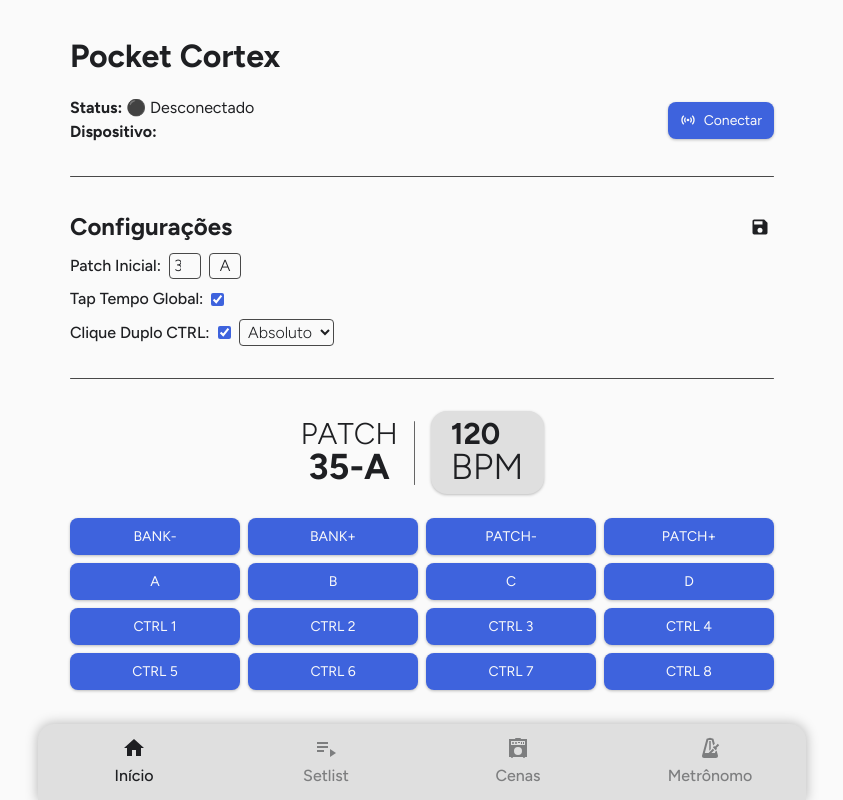
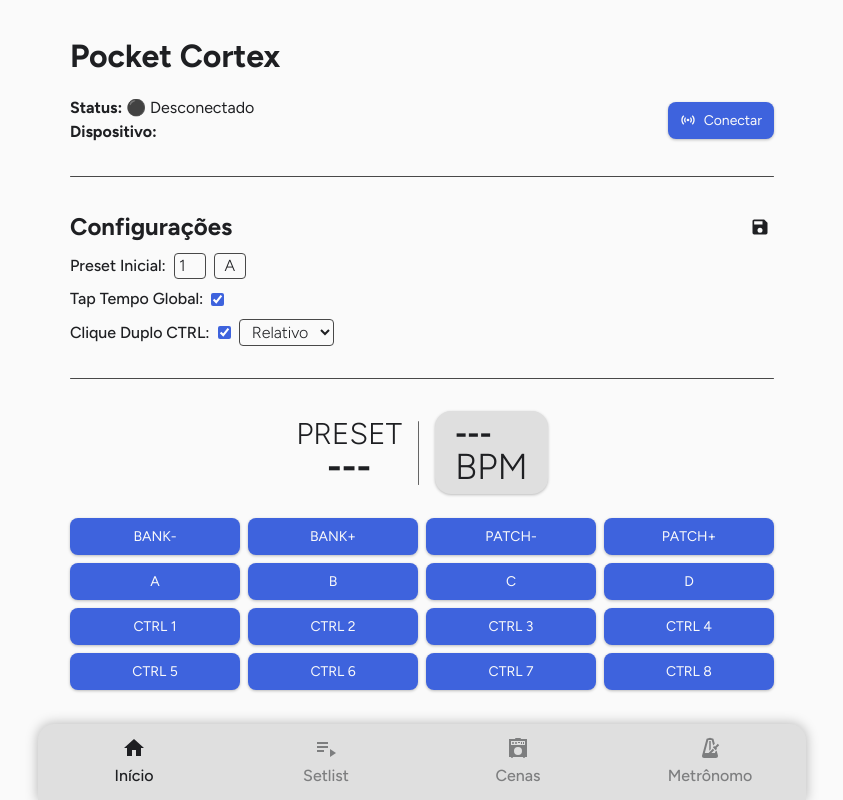
Before and after one commit to leocosta1/pocket-cortex, a React (Vite) app: page / in a window 1280 px wide. Shown: the whole page, without its empty margins (218-1061 px from the left). Built offline with nearby package versions, Linux system fonts and the light colour scheme.

Commit message:
feat: implement two basic app features (globalTapTempo and ctrlDoubleClick) and Home screen

```diff
--- /dev/null
+++ b/src/components/icons/DisconnectIcon.tsx
@@ -0,0 +1,14 @@
+import type { SVGAttributes } from 'react';
+
+export function DisconnectIcon(props: SVGAttributes<SVGElement>) {
+  return (
+    <svg
+      xmlns="http://www.w3.org/2000/svg"
+      viewBox="0 0 24 24"
+      fill="currentColor"
+      {...props}
+    >
+      <path d="M20.84 22.73L12.1 14C12.06 14 12.03 14 12 14C10.9 14 10 13.11 10 12C10 11.97 10 11.94 10 11.9L8.4 10.29C8.15 10.81 8 11.38 8 12C8 13.11 8.45 14.11 9.17 14.83L7.76 16.24C6.67 15.15 6 13.65 6 12C6 10.83 6.34 9.74 6.93 8.82L5.5 7.37C4.55 8.67 4 10.27 4 12C4 14.22 4.89 16.22 6.34 17.66L4.93 19.07C3.12 17.26 2 14.76 2 12C2 9.72 2.77 7.63 4.06 5.95L1.11 3L2.39 1.73L22.11 21.46L20.84 22.73M15.93 12.73L17.53 14.33C17.83 13.61 18 12.83 18 12C18 10.35 17.33 8.85 16.24 7.76L14.83 9.17C15.55 9.89 16 10.89 16 12C16 12.25 15.97 12.5 15.93 12.73M19.03 15.83L20.5 17.28C21.44 15.75 22 13.94 22 12C22 9.24 20.88 6.74 19.07 4.93L17.66 6.34C19.11 7.78 20 9.79 20 12C20 13.39 19.65 14.7 19.03 15.83Z" />
+    </svg>
+  );
+}
--- /dev/null
+++ b/src/core/features/ctrlDoubleClick.ts
@@ -0,0 +1,39 @@
+import { appConfigStore } from '../app/appConfigStore';
+
+import { pedalEvents } from '../pedal/pedalEvents';
+import { pedalStore } from '../pedal/pedalStore';
+import { pedalController } from '../pedal/pedalController';
+
+const DOUBLE_CLICK_THRESHOLD = 300;
+
+export function ctrlDoubleClick() {
+  const lastClick: Record<number, number> = {};
+
+  pedalEvents.on('ctrlSwitch', ({ ctrl }) => {
+    const { ctrlDoubleClickable, ctrlDoubleClickMode } =
+      appConfigStore.getConfig();
+
+    if (!ctrlDoubleClickable) return;
+
+    const now = Date.now();
+    const last = lastClick[ctrl];
+
+    if (last && now - last < DOUBLE_CLICK_THRESHOLD) {
+      lastClick[ctrl] = 0;
+
+      const { initialBank } = appConfigStore.getConfig();
+      const { bank } = pedalStore.getState();
+
+      if (!initialBank || !bank) return;
+
+      const targetBank =
+        ctrlDoubleClickMode === 'absolute' ? initialBank : bank;
+
+      pedalController.selectPreset(targetBank, ctrl);
+
+      return;
+    }
+
+    lastClick[ctrl] = now;
+  });
+}
--- /dev/null
+++ b/src/core/features/globalTapTempo.ts
@@ -0,0 +1,18 @@
+import { appConfigStore } from '../app/appConfigStore';
+
+import { pedalEvents } from '../pedal/pedalEvents';
+import { pedalStore } from '../pedal/pedalStore';
+import { pedalController } from '../pedal/pedalController';
+
+export function globalTapTempo() {
+  const applyTempo = () => {
+    const { globalTapTempo } = appConfigStore.getConfig();
+    const { bpm } = pedalStore.getState();
+
+    if (!globalTapTempo || !bpm) return;
+
+    pedalController.setTempo(bpm);
+  };
+
+  pedalEvents.on('presetChange', applyTempo);
+}
--- /dev/null
+++ b/src/hooks/Home/useHomePage.ts
@@ -0,0 +1,113 @@
+import { useAppConfig } from '../useAppConfig';
+import { usePedalState } from '../usePedalState';
+
+import { pedalController } from '../../core/pedal/pedalController';
+
+import { mapPatchLetterToIndex } from '../../utils/patchLetters';
+
+const DEFAULT_TEMPO = 120;
+
+export function useHomePage() {
+  const { config, actions } = useAppConfig();
+  const pedalState = usePedalState();
+
+  async function connect() {
+    const connected = await pedalController.connect();
+
+    if (!connected) return;
+
+    pedalController.selectPreset(config.initialBank, config.initialPatch);
+    pedalController.setTempo(DEFAULT_TEMPO);
+  }
+
+  function disconnect() {
+    pedalController.disconnect();
+  }
+
+  function setInitialBank(e: React.ChangeEvent<HTMLInputElement>) {
+    const value = parseInt(e.currentTarget.value);
+
+    if (isNaN(value) || value < 1 || value > 64) return;
+
+    actions.setInitialBank(value);
+  }
+
+  function setInitialPatch(e: React.ChangeEvent<HTMLInputElement>) {
+    const letter = e.currentTarget.value.toUpperCase();
+
+    if (!/^[ABCD]$/.test(letter)) return;
+
+    const patchIndex = mapPatchLetterToIndex(letter);
+
+    actions.setInitialPatch(patchIndex);
+  }
+
+  function setGlobalTapTempo(e: React.ChangeEvent<HTMLInputElement>) {
+    actions.setGlobalTapTempo(e.currentTarget.checked);
+  }
+
+  function setCtrlDoubleClickable(e: React.ChangeEvent<HTMLInputElement>) {
+    actions.setCtrlDoubleClickable(e.currentTarget.checked);
+  }
+
+  function setCtrlDoubleClickMode(e: React.ChangeEvent<HTMLSelectElement>) {
+    const value = e.currentTarget.value;
+
+    if (value !== 'absolute' && value !== 'relative') return;
+
+    actions.setCtrlDoubleClickMode(value);
+  }
+
+  function tapTempo() {
+    pedalController.tapTempo();
+  }
+
+  function bankMinus() {
+    pedalController.bankMinus();
+  }
+
+  function bankPlus() {
+    pedalController.bankPlus();
+  }
+
+  function patchMinus() {
+    pedalController.patchMinus();
+  }
+
+  function patchPlus() {
+    pedalController.patchPlus();
+  }
+
+  function selectPatch(letter: 'A' | 'B' | 'C' | 'D') {
+    const patchIndex = mapPatchLetterToIndex(letter);
+
+    if (!pedalState.bank) return;
+
+    pedalController.selectPreset(pedalState.bank, patchIndex);
+  }
+
+  function ctrl(ctrl: 1 | 2 | 3 | 4 | 5 | 6 | 7 | 8) {
+    pedalController.ctrl(ctrl);
+  }
+
+  return {
+    pedalState,
+    appConfig: config,
+    actions: {
+      connect,
+      disconnect,
+      setInitialBank,
+      setInitialPatch,
+      setGlobalTapTempo,
+      setCtrlDoubleClickable,
+      setCtrlDoubleClickMode,
+      tapTempo,
+      bankMinus,
+      bankPlus,
+      patchMinus,
+      patchPlus,
+      selectPatch,
+      ctrl,
+    },
+  };
+}
--- a/src/pages/Home/index.tsx
+++ b/src/pages/Home/index.tsx
@@ -1,4 +1,6 @@
-import { useState } from 'react';
+import { useHomePage } from '../../hooks/Home/useHomePage';
+
+import { mapIndexToPatchLetter } from '../../utils/patchLetters';
 
 import {
   Content,
@@ -9,14 +11,14 @@
   Config,
   Display,
   Info,
-  Patch,
+  Preset,
   Divider,
   Tempo,
   Actions,
 } from './styles';
 
 import { ConnectionIcon } from '../../components/icons/ConnectionIcon';
-import { ResetIcon } from '../../components/icons/ResetIcon';
+import { DisconnectIcon } from '../../components/icons/DisconnectIcon';
 import { SaveIcon } from '../../components/icons/SaveIcon';
 
 import { Button } from '../../components/ui/Button';
@@ -25,13 +27,7 @@
 import { Select } from '../../components/ui/Select';
 
 export function HomePage() {
-  const [isConnected, setIsConnected] = useState(false);
-  const [initialBank, setInitialBank] = useState(35);
-  const [initialSlot, setInitialSlot] = useState('A');
-  const [globalBPM] = useState(120);
-  const [isTapTempoGlobal, setIsTapTempoGlobal] = useState(true);
-  const [isCtrlDoubleClickable, setIsCtrlDoubleClickable] = useState(true);
-  const [ctrlMode, setCtrlMode] = useState<'absolute' | 'relative'>('absolute');
+  const { pedalState, appConfig, actions } = useHomePage();
 
   return (
     <Content>
@@ -41,21 +37,23 @@
         <div>
           <p>
             <strong>Status: </strong>
-            <span>{isConnected ? '🟢 Conectado' : '⚫ Desconectado'}</span>
+            <span>
+              {pedalState.connected ? '🟢 Conectado' : '⚫ Desconectado'}
+            </span>
           </p>
 
           <p>
             <strong>Dispositivo: </strong>
-            <span>{isConnected ? 'GP-200' : ''}</span>
+            <span>{pedalState.connected ? 'GP-200' : ''}</span>
           </p>
         </div>
 
         <Button
-          variant={isConnected ? 'danger' : 'primary'}
-          onClick={() => setIsConnected((prev) => !prev)}
+          variant={pedalState.connected ? 'danger' : 'primary'}
+          onClick={pedalState.connected ? actions.disconnect : actions.connect}
         >
-          {isConnected ? <ResetIcon /> : <ConnectionIcon />}
-          <span>{isConnected ? 'Resetar' : 'Conectar'}</span>
+          {pedalState.connected ? <DisconnectIcon /> : <ConnectionIcon />}
+          <span>{pedalState.connected ? 'Desconectar' : 'Conectar'}</span>
         </Button>
       </Connect>
 
@@ -69,35 +67,20 @@
         </header>
 
         <Config>
-          <strong>Patch Inicial:</strong>
+          <strong>Preset Inicial:</strong>
           <ProtectedInput
             type="number"
             min={1}
             max={64}
-            value={initialBank}
-            onChange={(e) => {
-              const min = Number(e.currentTarget.min);
-              const max = Number(e.currentTarget.max);
-              const value = Number(e.currentTarget.value);
-
-              if (value >= min && value <= max) {
-                setInitialBank(value);
-              }
-            }}
+            value={appConfig.initialBank}
+            onChange={actions.setInitialBank}
           />
           <ProtectedInput
             type="text"
             pattern="^[ABCD]$"
             maxLength={1}
-            value={initialSlot}
-            onChange={(e) => {
-              const pattern = e.currentTarget.pattern;
-              const value = e.currentTarget.value.toUpperCase();
-
-              if (new RegExp(pattern).test(value)) {
-                setInitialSlot(value);
-              }
-            }}
+            value={mapIndexToPatchLetter(appConfig.initialPatch)}
+            onChange={actions.setInitialPatch}
           />
         </Config>
 
@@ -105,8 +88,8 @@
           <strong>Tap Tempo Global:</strong>
           <input
             type="checkbox"
-            checked={isTapTempoGlobal}
-            onChange={(e) => setIsTapTempoGlobal(e.currentTarget.checked)}
+            checked={appConfig.globalTapTempo}
+            onChange={actions.setGlobalTapTempo}
           />
         </Config>
 
@@ -114,20 +97,18 @@
           <strong>Clique Duplo CTRL:</strong>
           <input
             type="checkbox"
-            checked={isCtrlDoubleClickable}
-            onChange={(e) => setIsCtrlDoubleClickable(e.currentTarget.checked)}
+            checked={appConfig.ctrlDoubleClickable}
+            onChange={actions.setCtrlDoubleClickable}
           />
 
           <Select
-            disabled={!isCtrlDoubleClickable}
+            disabled={!appConfig.ctrlDoubleClickable}
             options={[
               { value: 'absolute', label: 'Absoluto' },
               { value: 'relative', label: 'Relativo' },
             ]}
-            value={ctrlMode}
-            onChange={(e) =>
-              setCtrlMode(e.currentTarget.value as 'absolute' | 'relative')
-            }
+            value={appConfig.ctrlDoubleClickMode}
+            onChange={actions.setCtrlDoubleClickMode}
           />
         </Config>
       </Configs>
@@ -136,39 +117,42 @@
 
       <Display>
         <Info>
-          <Patch>
-            <span>PATCH</span>
-            <strong>{`${initialBank}-${initialSlot}`}</strong>
-          </Patch>
+          <Preset>
+            <span>PRESET</span>
+            <strong>
+              {pedalState.bank ?? '-'}-
+              {pedalState.patch ? mapIndexToPatchLetter(pedalState.patch) : '-'}
+            </strong>
+          </Preset>
 
           <Divider />
 
-          <Tempo>
-            <strong>{globalBPM}</strong>
+          <Tempo onClick={actions.tapTempo}>
+            <strong>{pedalState.bpm ?? '---'}</strong>
             <span>BPM</span>
           </Tempo>
         </Info>
 
         <Actions>
-          <Button>BANK-</Button>
-          <Button>BANK+</Button>
-          <Button>PATCH-</Button>
-          <Button>PATCH+</Button>
+          <Button onClick={actions.bankMinus}>BANK-</Button>
+          <Button onClick={actions.bankPlus}>BANK+</Button>
+          <Button onClick={actions.patchMinus}>PATCH-</Button>
+          <Button onClick={actions.patchPlus}>PATCH+</Button>
 
-          <Button>A</Button>
-          <Button>B</Button>
-          <Button>C</Button>
-          <Button>D</Button>
+          <Button onClick={() => actions.selectPatch('A')}>A</Button>
+          <Button onClick={() => actions.selectPatch('B')}>B</Button>
+          <Button onClick={() => actions.selectPatch('C')}>C</Button>
+          <Button onClick={() => actions.selectPatch('D')}>D</Button>
 
-          <Button>CTRL 1</Button>
-          <Button>CTRL 2</Button>
-          <Button>CTRL 3</Button>
-          <Button>CTRL 4</Button>
+          <Button onClick={() => actions.ctrl(1)}>CTRL 1</Button>
+          <Button onClick={() => actions.ctrl(2)}>CTRL 2</Button>
+          <Button onClick={() => actions.ctrl(3)}>CTRL 3</Button>
+          <Button onClick={() => actions.ctrl(4)}>CTRL 4</Button>
 
-          <Button>CTRL 5</Button>
-          <Button>CTRL 6</Button>
-          <Button>CTRL 7</Button>
-          <Button>CTRL 8</Button>
+          <Button onClick={() => actions.ctrl(5)}>CTRL 5</Button>
+          <Button onClick={() => actions.ctrl(6)}>CTRL 6</Button>
+          <Button onClick={() => actions.ctrl(7)}>CTRL 7</Button>
+          <Button onClick={() => actions.ctrl(8)}>CTRL 8</Button>
         </Actions>
       </Display>
     </Content>
--- a/src/pages/Home/styles.ts
+++ b/src/pages/Home/styles.ts
@@ -74,7 +74,7 @@
   gap: 16px;
 `;
 
-export const Patch = styled.div`
+export const Preset = styled.div`
   display: flex;
   flex-direction: column;
   align-items: center;
--- /dev/null
+++ b/src/utils/patchLetters.ts
@@ -0,0 +1,21 @@
+const PATCH_LETTERS = ['A', 'B', 'C', 'D'];
+
+export function mapIndexToPatchLetter(index: number) {
+  if (index < 1 || index > PATCH_LETTERS.length) {
+    throw new Error(
+      `Patch index must be between 1 and ${PATCH_LETTERS.length}`
+    );
+  }
+
+  return PATCH_LETTERS[index - 1];
+}
+
+export function mapPatchLetterToIndex(letter: string) {
+  const index = PATCH_LETTERS.indexOf(letter.toUpperCase());
+
+  if (index === -1) {
+    throw new Error(`Letter must be one of ${PATCH_LETTERS.join(', ')}`);
+  }
+
+  return index + 1;
+}
```
Also changed, not shown: src/App.tsx (+8 -0 lines), src/components/icons/ResetIcon.tsx (deleted, +0 -14 lines), src/core/app/appFeaturesInit.ts (added, +8 -0 lines).
